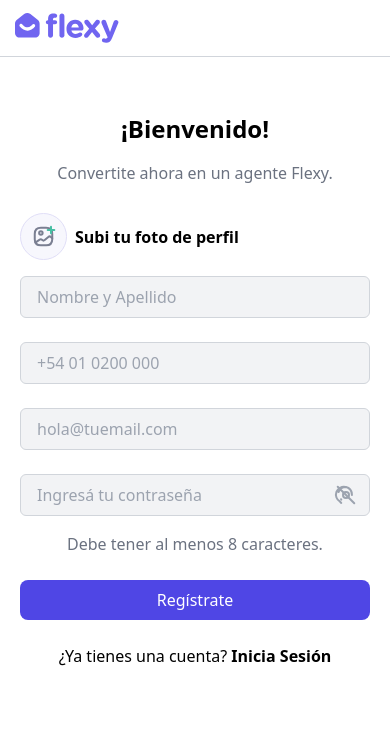
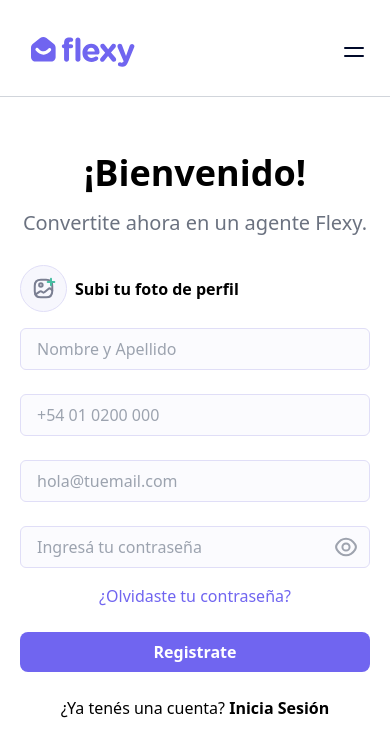
Before and after one commit to SoyHumint/PruebaTecnica-Register-012024, a React (Vite) app: page / in a window 390 px wide. Shown: the top 756 px of the page. Built offline with nearby package versions, Linux system fonts and the light colour scheme; no server answers.

Commit message:
Add Comprobacion en version Mobile

```diff
--- a/src/Components/Login.jsx
+++ b/src/Components/Login.jsx
@@ -68,7 +68,7 @@ const Login = () => {
   return (
     <div className="flex">
       <div className="mt-2 flex-1">
-        <div className="mb-4 flex items-center border-b border-gray-300 pb-2">
+        <div className="flex justify-between items-center pl-4 mt-6 border-b border-gray-300 pb-6">
           <svg
             width="134"
             height="40"
@@ -105,11 +105,34 @@ const Login = () => {
               fill="white"
             />
           </svg>
+          <svg
+            width="24"
+            height="24"
+            viewBox="0 0 24 24"
+            fill="none"
+            xmlns="http://www.w3.org/2000/svg"
+            className="block xl:hidden mr-[24px]"
+          >
+            <path
+              d="M3 8H21"
+              stroke="#000929"
+              stroke-width="2"
+              stroke-linecap="round"
+              stroke-linejoin="round"
+            />
+            <path
+              d="M3 16H21"
+              stroke="#000929"
+              stroke-width="2"
+              stroke-linecap="round"
+              stroke-linejoin="round"
+            />
+          </svg>
         </div>
         <div>
           <div className="mb-2 mt-14 xl:mb-6 xl:mt-20 text-center xl:text-left xl:pl-60 xl:ml-3">
-            <h1 className="text-2xl font-bold mb-4 ">¡Bienvenido!</h1>
-            <h2 className="text-gray-500">
+            <h1 className="font-bold mb-4 text-4xl">¡Bienvenido!</h1>
+            <h2 className="text-gray-500 text-xl">
               Convertite ahora en un agente Flexy.
             </h2>
           </div>
@@ -192,8 +215,8 @@ const Login = () => {
                   value={fullName}
                   onChange={handleNameChange}
                   onBlur={validateName}
-                  className={`w-full border border-gray-300 rounded-md px-4 py-2 ${
-                    nameError ? "border-red-500" : "bg-gray-200 bg-opacity-50"
+                  className={`w-full border border-[#E0DEF7] rounded-md px-4 py-2 ${
+                    nameError ? "border-red-500" : "bg-[#F7F7FD] bg-opacity-50"
                   }`}
                   placeholder="Nombre y Apellido"
                 />
@@ -210,7 +233,7 @@ const Login = () => {
                   value={phoneNumber}
                   onChange={handlePhoneNumberChange}
                   onBlur={validatePhoneNumber}
-                  className={`w-full border border-gray-300 rounded-md px-4 py-2 bg-gray-200 bg-opacity-50 ${
+                  className={`w-full border border-[#E0DEF7] rounded-md px-4 py-2 bg-[#F7F7FD] bg-opacity-50 ${
                     phoneError ? "border-red-500" : ""
                   }`}
                   placeholder="+54 01 0200 000"
@@ -228,7 +251,7 @@ const Login = () => {
                   value={email}
                   onChange={handleEmailChange}
                   onBlur={validateEmail}
-                  className="w-full border border-gray-300 rounded-md px-4 py-2 bg-gray-200 bg-opacity-50"
+                  className="w-full border border-[#E0DEF7] rounded-md px-4 py-2 bg-[#F7F7FD] bg-opacity-50"
                   placeholder="hola@tuemail.com"
                 />
                 {emailError && (
@@ -239,13 +262,13 @@ const Login = () => {
                 )}
               </div>
 
-              <div className="mb-4 relative">
+              <div className="mb-4 relative text-[#000929]">
                 <input
                   type={showPassword ? "text" : "password"}
                   value={password}
                   onChange={handlePasswordChange}
                   onBlur={validatePassword}
-                  className="w-full border border-gray-300 rounded-md px-4 py-2 bg-gray-200 bg-opacity-50"
+                  className="w-full border border-[#E0DEF7] rounded-md px-4 py-2 bg-[#F7F7FD] bg-opacity-50"
                   placeholder="Ingresá tu contraseña"
                 />
                 {passwordError && (
@@ -280,23 +303,25 @@ const Login = () => {
                     </svg>
                   ) : (
                     <svg
+                      width="24"
+                      height="24"
+                      viewBox="0 0 24 24"
+                      fill="none"
                       xmlns="http://www.w3.org/2000/svg"
-                      className="h-6 w-6 text-gray-400"
-                      fill="none"
-                      viewBox="0 0 24 24"
-                      stroke="currentColor"
                     >
                       <path
-                        strokeLinecap="round"
-                        strokeLinejoin="round"
-                        strokeWidth={2}
-                        d="M15 12a3 3 0 11-6 0 3 3 0 016 0z"
+                        d="M15.58 12C15.58 13.98 13.98 15.58 12 15.58C10.02 15.58 8.42001 13.98 8.42001 12C8.42001 10.02 10.02 8.42 12 8.42C13.98 8.42 15.58 10.02 15.58 12Z"
+                        stroke="#9EA3AE"
+                        stroke-width="2"
+                        stroke-linecap="round"
+                        stroke-linejoin="round"
                       />
                       <path
-                        strokeLinecap="round"
-                        strokeLinejoin="round"
-                        strokeWidth={2}
-                        d="M17.95 12a8 8 0 10-11.9 6.7c.4.43.79.85 1.22 1.24m10.68-8.94A8 8 0 0012 4c-3.37 0-6.27 2.08-7.45 5.04m0 0L3.71 7.29m3.38 8.95L7.3 16.7M3.72 3.72l16.56 16.56"
+                        d="M12 20.27C15.53 20.27 18.82 18.19 21.11 14.59C22.01 13.18 22.01 10.81 21.11 9.4C18.82 5.8 15.53 3.72 12 3.72C8.47 3.72 5.18 5.8 2.89 9.4C1.99 10.81 1.99 13.18 2.89 14.59C5.18 18.19 8.47 20.27 12 20.27Z"
+                        stroke="#9EA3AE"
+                        stroke-width="2"
+                        stroke-linecap="round"
+                        stroke-linejoin="round"
                       />
                     </svg>
                   )}
@@ -304,17 +329,22 @@ const Login = () => {
               </div>
             </form>
 
-            <h3 className="text-center text-gray-500 mb-6">
+            <h3 className="text-center text-[#6C727F] mb-6 hidden xl:block">
               Debe tener al menos 8 caracteres.
             </h3>
+
+            <h3 className="text-center text-[#7065F0] mb-6 block xl:hidden">
+              ¿Olvidaste tu contraseña?
+            </h3>
+
             <div className="flex justify-center mb-6">
-              <button className="bg-indigo-600 max-w-md text-white py-2 px-4 rounded-lg w-full">
-                Regístrate
+              <button className="bg-[#7065F0] max-w-md text-[#FFFFFF] py-2 px-4 rounded-lg w-full font-semibold">
+                Registrate
               </button>
             </div>
 
             <h2 className="text-center">
-              ¿Ya tienes una cuenta? <b>Inicia Sesión</b>
+              ¿Ya tenés una cuenta? <b>Inicia Sesión</b>
             </h2>
           </div>
         </div>
```
